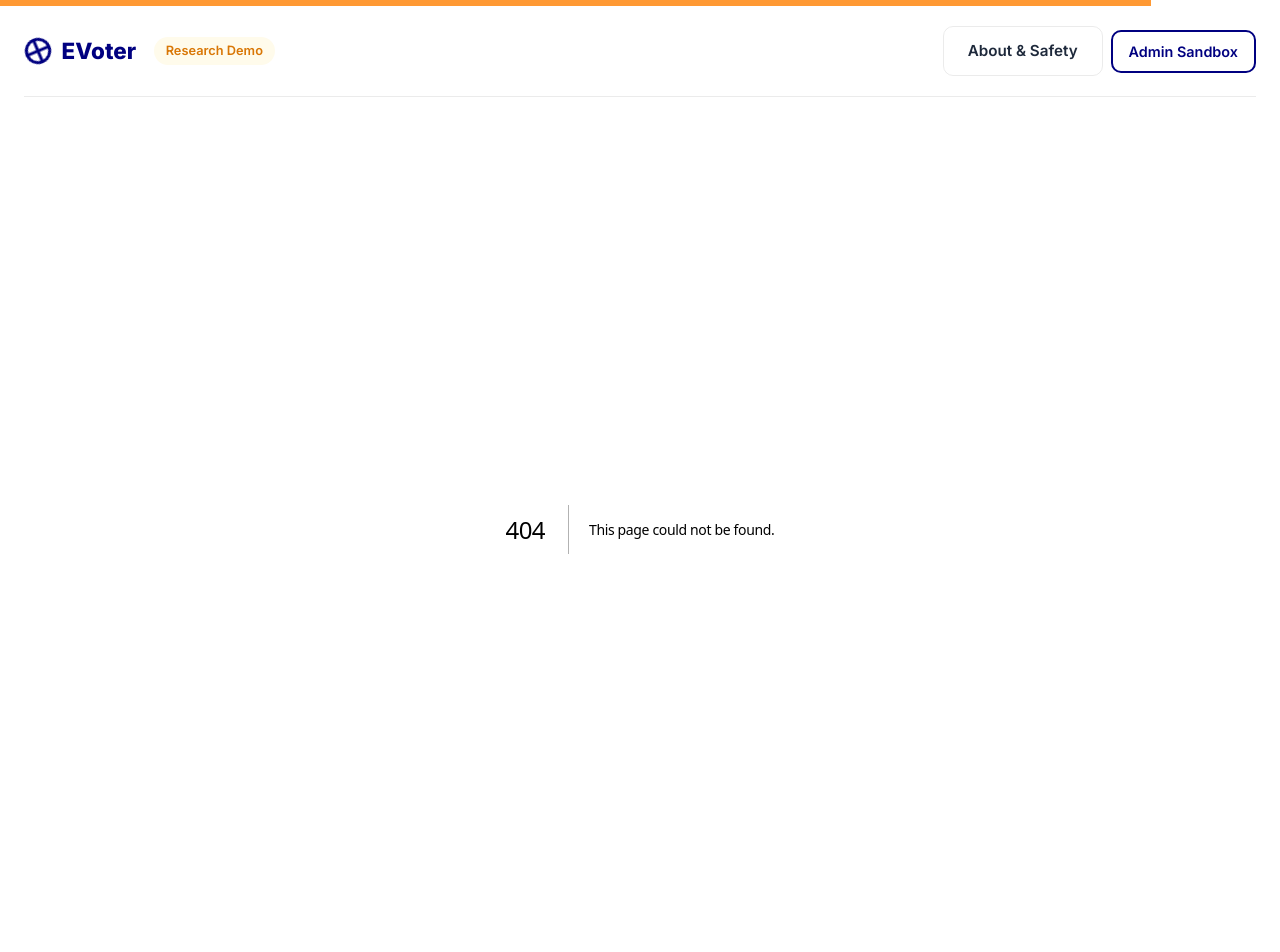
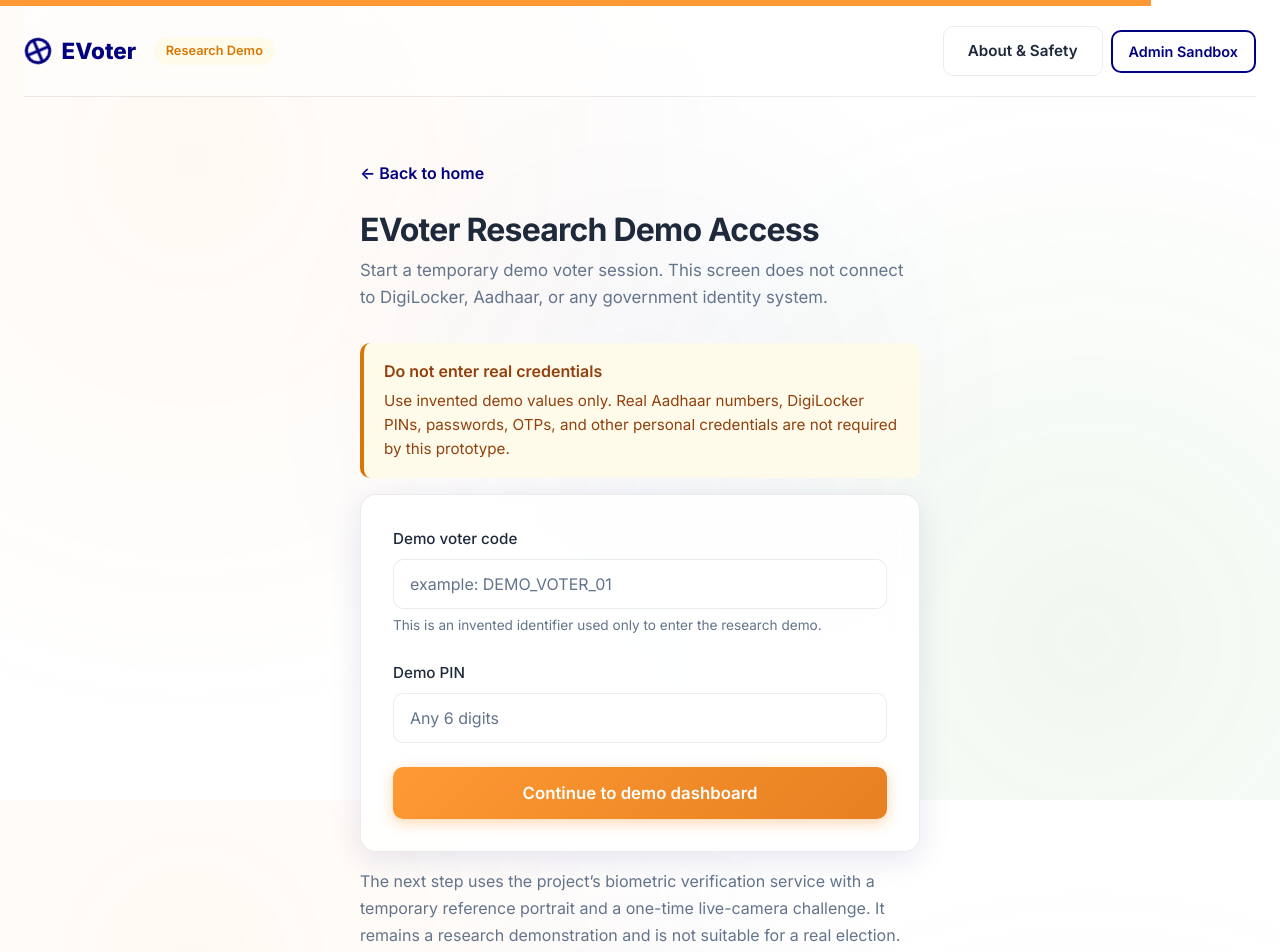
Before and after one commit to mothinisuresh14072002/EVoter, a Next.js app: page /auth/demo in a window 1280 px wide. Before the commit this address had no page. Shown: the top 952 px of the page. Built offline with nearby package versions, Linux system fonts and the light colour scheme.

Commit message:
ux: expose research login at a truthful demo route

```diff
--- /dev/null
+++ b/src/app/auth/demo/page.tsx
@@ -0,0 +1,158 @@
+"use client";
+
+import Link from "next/link";
+import { useRouter, useSearchParams } from "next/navigation";
+import { useState } from "react";
+
+export default function DemoVoterAccess() {
+  const router = useRouter();
+  const searchParams = useSearchParams();
+
+  const [voterCode, setVoterCode] = useState("");
+  const [demoPin, setDemoPin] = useState("");
+  const [loading, setLoading] = useState(false);
+  const [error, setError] = useState<string | null>(
+    searchParams.get("error") ? "Your demo session could not be restored." : null,
+  );
+
+  async function handleSubmit(event: React.FormEvent) {
+    event.preventDefault();
+    setError(null);
+
+    if (!/^[A-Za-z0-9_-]{4,32}$/.test(voterCode)) {
+      setError("Use a 4–32 character demo voter code.");
+      return;
+    }
+
+    if (!/^\d{6}$/.test(demoPin)) {
+      setError("Use any 6-digit demo PIN.");
+      return;
+    }
+
+    setLoading(true);
+
+    try {
+      const formData = new FormData();
+      formData.append("voter_code", voterCode);
+      formData.append("demo_pin", demoPin);
+
+      const response = await fetch("/api/auth/verify", {
+        method: "POST",
+        body: formData,
+      });
+
+      const body = await response.json().catch(() => null);
+
+      if (!response.ok) {
+        throw new Error(body?.error || "Demo access is unavailable.");
+      }
+
+      router.push("/dashboard");
+    } catch (err) {
+      setError(err instanceof Error ? err.message : "Unable to start the demo session.");
+    } finally {
+      setLoading(false);
+    }
+  }
+
+  return (
+    <div style={{ padding: "2rem 0", maxWidth: "560px", margin: "0 auto" }}>
+      <Link
+        href="/"
+        style={{
+          color: "var(--color-navy)",
+          textDecoration: "none",
+          fontWeight: 600,
+          display: "inline-block",
+          marginBottom: "1.5rem",
+        }}
+      >
+        ← Back to home
+      </Link>
+
+      <div className="page-header">
+        <h2 className="page-title">EVoter Research Demo Access</h2>
+        <p className="page-subtitle">
+          Start a temporary demo voter session. This screen does not connect to DigiLocker,
+          Aadhaar, or any government identity system.
+        </p>
+      </div>
+
+      <div className="alert alert-warning" style={{ marginBottom: "1rem" }}>
+        <div className="alert-content">
+          <div className="alert-title">Do not enter real credentials</div>
+          <p className="alert-text">
+            Use invented demo values only. Real Aadhaar numbers, DigiLocker PINs, passwords,
+            OTPs, and other personal credentials are not required by this prototype.
+          </p>
+        </div>
+      </div>
+
+      {error && (
+        <div className="alert alert-danger" style={{ marginBottom: "1rem" }}>
+          <div className="alert-content">
+            <div className="alert-title">Unable to continue</div>
+            <p className="alert-text">{error}</p>
+          </div>
+        </div>
+      )}
+
+      <div className="glass-panel" style={{ padding: "2rem" }}>
+        <form onSubmit={handleSubmit}>
+          <div className="form-group">
+            <label className="form-label" htmlFor="voter-code">
+              Demo voter code
+            </label>
+            <input
+              id="voter-code"
+              className="form-input"
+              value={voterCode}
+              onChange={(event) =>
+                setVoterCode(event.target.value.replace(/[^A-Za-z0-9_-]/g, "").slice(0, 32))
+              }
+              placeholder="example: DEMO_VOTER_01"
+              autoComplete="off"
+              required
+            />
+            <div className="form-hint">
+              This is an invented identifier used only to enter the research demo.
+            </div>
+          </div>
+
+          <div className="form-group">
+            <label className="form-label" htmlFor="demo-pin">
+              Demo PIN
+            </label>
+            <input
+              id="demo-pin"
+              className="form-input"
+              type="password"
+              inputMode="numeric"
+              value={demoPin}
+              onChange={(event) =>
+                setDemoPin(event.target.value.replace(/\D/g, "").slice(0, 6))
+              }
+              placeholder="Any 6 digits"
+              autoComplete="off"
+              required
+            />
+          </div>
+
+          <button
+            type="submit"
+            className="btn btn-primary btn-block btn-lg"
+            disabled={loading}
+          >
+            {loading ? "Starting demo session..." : "Continue to demo dashboard"}
+          </button>
+        </form>
+      </div>
+
+      <div style={{ marginTop: "1rem", color: "var(--color-text-muted)", lineHeight: 1.7 }}>
+        The next step uses the project’s biometric verification service with a temporary
+        reference portrait and a one-time live-camera challenge. It remains a research
+        demonstration and is not suitable for a real election.
+      </div>
+    </div>
+  );
+}
```
